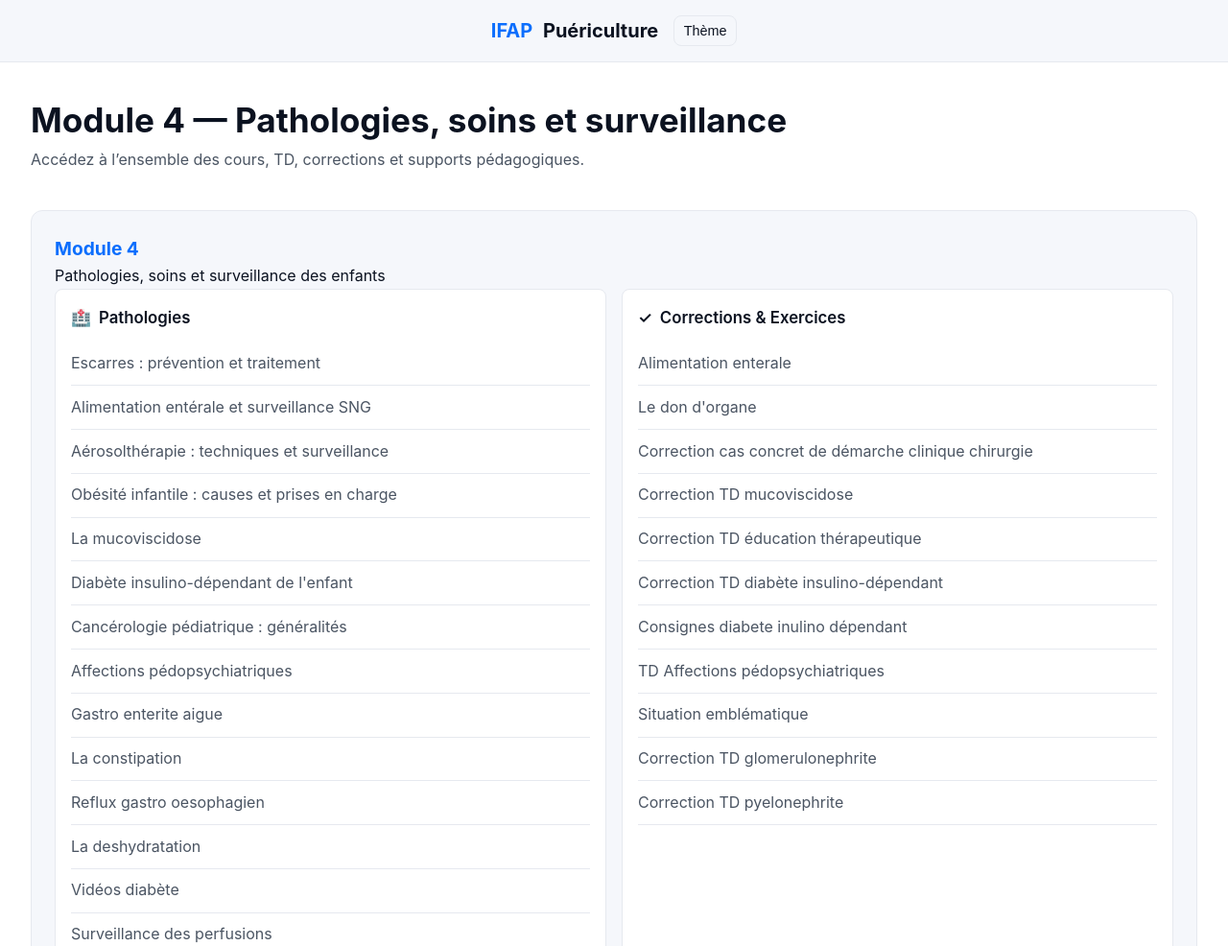
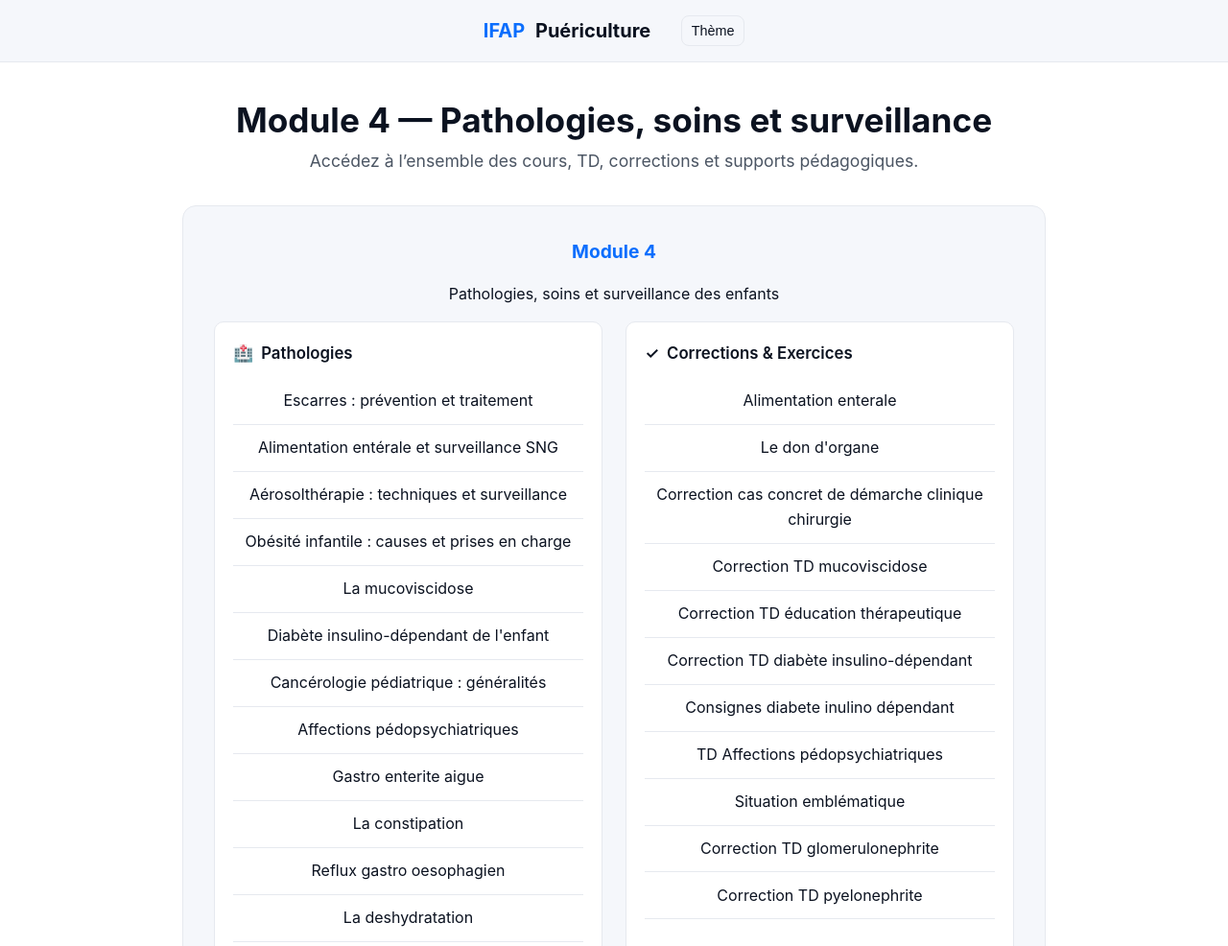
Before and after one commit to Prampart/Projet-Site-web-IFAP, a plain HTML site: page Module_4/Module_4_Accueil.html in a window 1280 px wide. Shown: the top 986 px of the page at 96% size. Drawn offline with Linux system fonts and the light colour scheme.

Commit message:
Update Module_4_Accueil.html

```diff
--- a/Module_4/Module_4_Accueil.html
+++ b/Module_4/Module_4_Accueil.html
@@ -63,18 +63,36 @@
         header {
     background-color: var(--bg-secondary);
     border-bottom: 1px solid var(--border-color);
+    padding: 1rem 2rem;
     position: sticky;
     top: 0;
     z-index: 100;
-            padding: 1rem 2rem;
+    backdrop-filter: blur(12px);
 }
 
 .header-content {
-    max-width: 1400px;
+    max-width: 900px;
     margin: auto;
     display: flex;
     justify-content: center;
     align-items: center;
+    gap: 2rem;
+}
+
+.theme-toggle {
+    border: 1px solid var(--border-color);
+    background: transparent;
+    padding: 0.45rem 0.6rem;
+    border-radius: 8px;
+    cursor: pointer;
+    color: var(--text-primary);
+    font-size: 0.9rem;
+    transition: var(--transition);
+}
+
+.theme-toggle:hover {
+    border-color: var(--accent);
+    color: var(--accent);
 }
 
         .logo {
@@ -155,7 +173,8 @@
         }
 
         .hero {
-            margin-bottom: 2.5rem;
+    text-align: center;
+    margin-bottom: 2rem;
 }
 
 .hero h1 {
@@ -165,16 +184,36 @@
 
 .hero p {
     color: var(--text-secondary);
+    font-size: 1.1rem;
 }
 
 
         /* Modules */
         .module-card {
-            background: var(--bg-secondary);
+    background-color: var(--bg-secondary);
     border: 1px solid var(--border-color);
-            border-radius: 12px;
-            padding: 1.5rem;
-            margin-bottom: 1.5rem;
+    border-radius: 14px;
+    padding: 2rem;
+    margin-bottom: 2rem;
+    width: 100%;
+    max-width: 900px;
+    margin-left: auto;
+    margin-right: auto;
+    text-align: center;
+    transition: transform .25s ease, box-shadow .25s ease, border-color .25s ease;
+}
+
+.module-card:hover {
+    transform: translateY(-6px);
+    border-color: var(--accent);
+    box-shadow: 0 12px 28px rgba(74, 158, 255, 0.12);
+}
+
+.module-title {
+    font-size: 1.4rem;
+    font-weight: 700;
+    color: var(--accent);
+    margin-bottom: 1rem;
 }
 
         .module-title {
@@ -186,14 +225,21 @@
         .themes-grid {
     display: grid;
     grid-template-columns: repeat(auto-fit, minmax(260px, 1fr));
-            gap: 1rem;
+    gap: 1.5rem;
+    margin-top: 1rem;
 }
 
         .theme-card {
     background: var(--bg-tertiary);
     border: 1px solid var(--border-color);
-            padding: 1rem;
-            border-radius: 8px;
+    border-radius: 10px;
+    padding: 1.2rem;
+    transition: var(--transition);
+}
+
+.theme-card:hover {
+    border-color: var(--accent);
+    background: rgba(74, 158, 255, 0.05);
 }
 
         .theme-title {
@@ -207,21 +253,23 @@
 
         .course-list {
     list-style: none;
+    padding: 0;
 }
 
 .course-item {
-            padding: .6rem 0;
+    padding: 0.7rem 0;
     border-bottom: 1px solid var(--border-color);
 }
 
 .course-link {
-            color: var(--text-secondary);
+    color: var(--text-primary);
     text-decoration: none;
+    transition: var(--transition);
 }
 
 .course-link:hover {
     color: var(--accent);
-            padding-left: .4rem;
+    padding-left: 4px;
 }
 
         /* Animation */
@@ -268,10 +316,9 @@
     <div class="header-content">
         <a href="../index.html" class="logo">IFAP <span>Puériculture</span></a>
 
-    <button id="themeToggle" class="theme-toggle" style="margin-left: 1rem;">
+        <button id="themeToggle" class="theme-toggle">
             Thème
         </button>
-</div>
     </div>
 </header>
 
@@ -387,48 +434,6 @@
     <script>
     document.getElementById("year").textContent = new Date().getFullYear();
 
-        /* Thème */
-        (function () {
-            const root = document.documentElement;
-            const toggle = document.getElementById("themeToggle");
-            const icon = document.getElementById("themeIcon");
-            const label = document.getElementById("themeLabel");
-            const KEY = "ifap_theme";
-
-            function updateUI(theme) {
-                label.textContent = theme === "light" ? "Clair" : "Sombre";
-                icon.innerHTML = theme === "light"
-                    ? '<path d="M12 4.5a1 1 0 0 1 1 1V8a1 1 0 1 1-2 0V5.5a1 1 0 0 1 1-1zM12 16a4 4 0 1 0 0-8 4 4 0 0 0 0 8z"/>'
-                    : '<path d="M21 12.79A9 9 0 1111.21 3 7 7 0 0021 12.79z"/>';
-            }
-
-            function apply(theme, lock = false) {
-                root.classList.toggle("light", theme === "light");
-                root.classList.toggle("theme-locked", lock);
-                updateUI(theme);
-            }
-
-            function init() {
-                const saved = localStorage.getItem(KEY);
-                if (saved) apply(saved, true);
-                else apply(window.matchMedia("(prefers-color-scheme: light)").matches ? "light" : "dark");
-            }
-
-            toggle.onclick = () => {
-                const newTheme = root.classList.contains("light") ? "dark" : "light";
-                apply(newTheme, true);
-                localStorage.setItem(KEY, newTheme);
-            };
-
-            init();
-        })();
-        </script>
-
-     <script>
-    // Année dynamique
-    document.getElementById("year").textContent = new Date().getFullYear();
-
-    // Gestion du thème clair / sombre
     (function () {
         const root = document.documentElement;
         const toggleBtn = document.getElementById('themeToggle');
@@ -447,8 +452,7 @@
             if (saved === 'light' || saved === 'dark') {
                 applyTheme(saved);
             } else {
-                const prefersLight = window.matchMedia &&
-                    window.matchMedia('(prefers-color-scheme: light)').matches;
+                const prefersLight = window.matchMedia('(prefers-color-scheme: light)').matches;
                 applyTheme(prefersLight ? 'light' : 'dark');
             }
         }
@@ -457,11 +461,7 @@
             const isLight = root.classList.contains('light');
             const newTheme = isLight ? 'dark' : 'light';
             applyTheme(newTheme);
-            try {
             localStorage.setItem(STORAGE_KEY, newTheme);
-            } catch (e) {
-                console.warn('Impossible de sauvegarder le thème', e);
-            }
         }
 
         initTheme();
```
Lines whose indentation alone changed are shown as unchanged.
